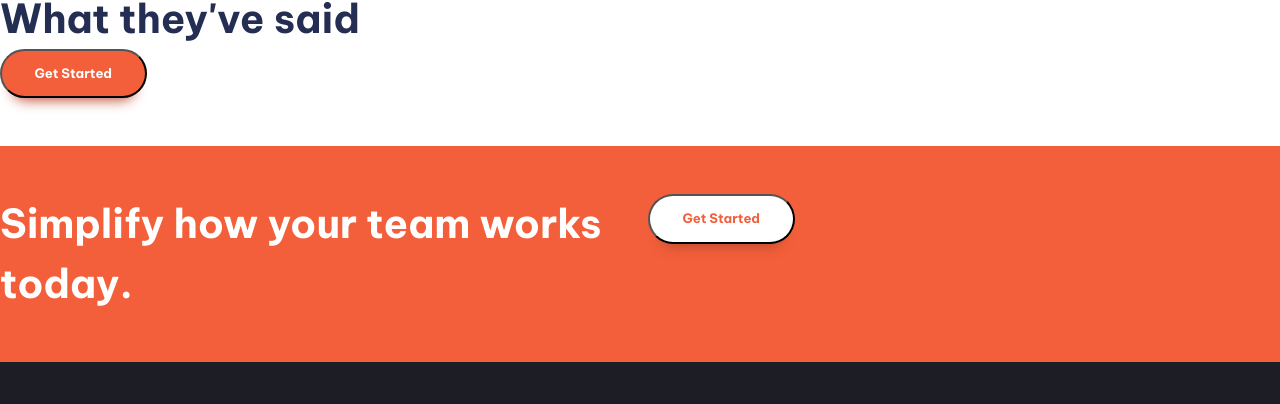
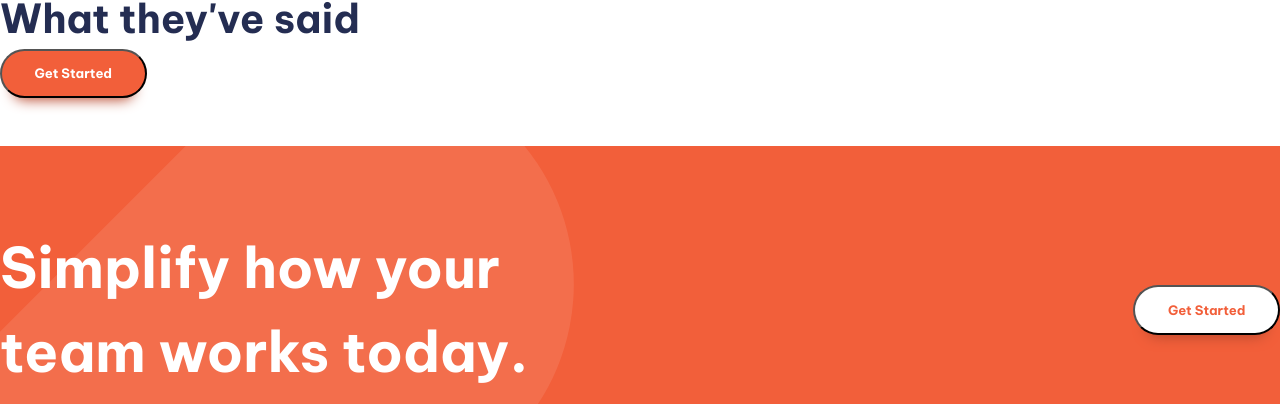
Before and after one commit to Ramaruva/Responsive_Design_Project, a website built with Vite: page ResponsiveDesign/index.html in a window 1280 px wide. Shown: the part 1479-1883 px from the top of the page. Built offline with nearby package versions, Linux system fonts and the light colour scheme.

Commit message:
completed video 6

```diff
--- a/ResponsiveDesign/index.html
+++ b/ResponsiveDesign/index.html
@@ -65,21 +65,24 @@
               <li>
                 <div class="flow" style="--flow-spacer:1em">
                   <h3 class="fs-600 fw-bold">Track company-wide progress </h3>
-                  <p data-width="wide">See how your day-to-day tasks fit into the wider vision. Go from tracking progress at the milestone
+                  <p data-width="wide">See how your day-to-day tasks fit into the wider vision. Go from tracking
+                    progress at the milestone
                     level all the way done to the smallest of details. Never lose sight of the bigger picture again.</p>
                 </div>
               </li>
               <li>
                 <div class="flow" style="--flow-spacer:1em">
                   <h3 class="fs-600 fw-bold">Advanced built-in reporst</h3>
-                  <p data-width="wide">Set internal delivery estimates and track progress toward company goals. Our customisable dashboard
+                  <p data-width="wide">Set internal delivery estimates and track progress toward company goals. Our
+                    customisable dashboard
                     helps you build cut the reports you need to keep key stakeholders informed.</p>
                 </div>
               </li>
               <li>
                 <div class="flow" style="--flow-spacer:1em">
                   <h3 class="fs-600 fw-bold">Everything you need in one place</h3>
-                  <p data-width="wide">Stop jumping from one service to another to communicate, store files, track tasks and share
+                  <p data-width="wide">Stop jumping from one service to another to communicate, store files, track tasks
+                    and share
                     documents
                     . Manage offers an all-in-one team productivity solution.</p>
                 </div>
@@ -93,13 +96,13 @@
       <h2 class="fs-secondary-heading fw-bold">What they've said</h2>
       <button class="button">Get Started</button>
     </section>
-    <section class="cta | bg-accent-400 text-neutral-100 padding-block-700">
+    <section class="cta | bg-accent-400 text-neutral-100 padding-block-900">
       <div class="container">
-        <div class="even-columns">
+        <div class="even-columns vertical-align-center">
           <div>
-            <p class="fs-secondary-heading fw-bold">Simplify how your team works today.</p>
+            <p class="fs-primary-heading fw-bold">Simplify how your team works today.</p>
           </div>
-          <div><button class="button" data-type="inverted">Get Started</button></div>
+          <div class="justify-self-end-md"><button class="button" data-type="inverted">Get Started</button></div>
         </div>
       </div>
     </section>
@@ -119,7 +122,7 @@
         </div>
         <div>
           <nav class="footer-nav">
-            <ul  class="flow"  style="--flow-spacer:1em"    aria-label="Footer" role="list">
+            <ul class="flow" style="--flow-spacer:1em" aria-label="Footer" role="list">
               <li><a href="#">Home</a></li>
               <li><a href="#">Pricing</a></li>
               <li><a href="#">Products</a></li>
--- a/ResponsiveDesign/style.css
+++ b/ResponsiveDesign/style.css
@@ -130,13 +130,13 @@ body {
   color: var(--clr-primary-400);
 }
 
-p:not([class]){
-   opacity: 0.7;
-   max-width: 32ch;
+p:not([class]) {
+  opacity: 0.7;
+  max-width: 32ch;
 }
 
-p[data-width="wide"]{
-   max-width: 42ch;
+p[data-width="wide"] {
+  max-width: 42ch;
 }
 /* button */
 
@@ -249,6 +249,30 @@ p[data-width="wide"]{
   display: block;
   position: fixed;
 }
+/* cta */
+
+.cta {
+  position: relative;
+  isolation: isolate;
+  text-align: center;
+}
+
+@media (min-width: 50em) {
+  .cta {
+    text-align: left;
+  }
+}
+.cta::before {
+  content: "";
+  position: absolute;
+  inset: 0;
+  z-index: -1;
+  background-image: url("public/images/bg-tablet-pattern.svg"),
+    url("public/images/bg-tablet-pattern.svg");
+  background-position: -15rem -5rem, 80rem -42rem;
+  background-repeat: no-repeat;
+  opacity: 0.1;
+}
 
 /* Utility classes */
 .visually-hidden {
@@ -356,6 +380,20 @@ p[data-width="wide"]{
   margin-inline: auto;
 }
 
+.vertical-align-center {
+  align-items: center;
+}
+
+.justify-self-end {
+  justify-self: end;
+}
+
+@media (min-width: 50em) {
+  .justify-self-end-md {
+    justify-self: end;
+  }
+}
+
 :where(.flow :not(:first-child)) {
   margin-top: var(--flow-spacer, 3em);
 }
```
